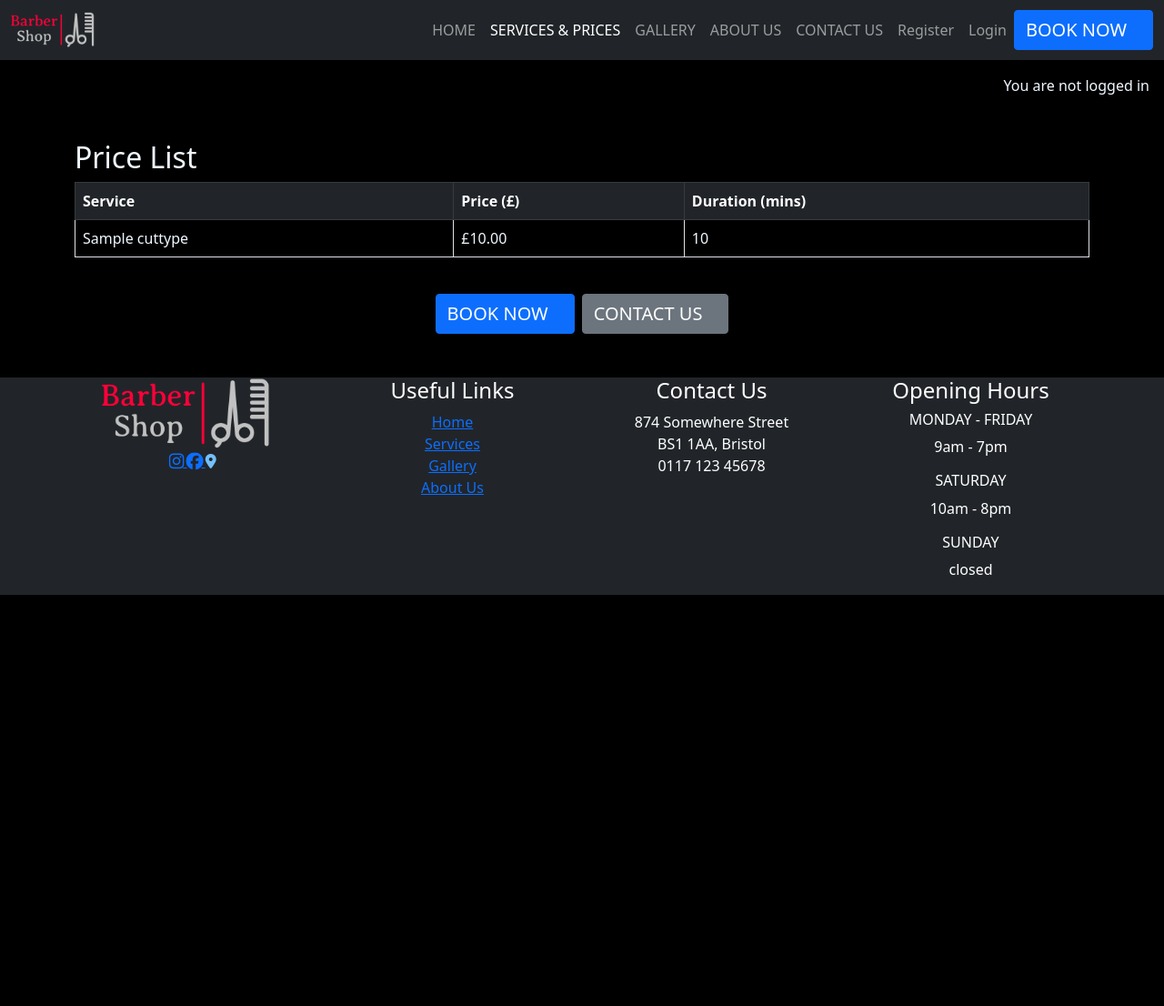
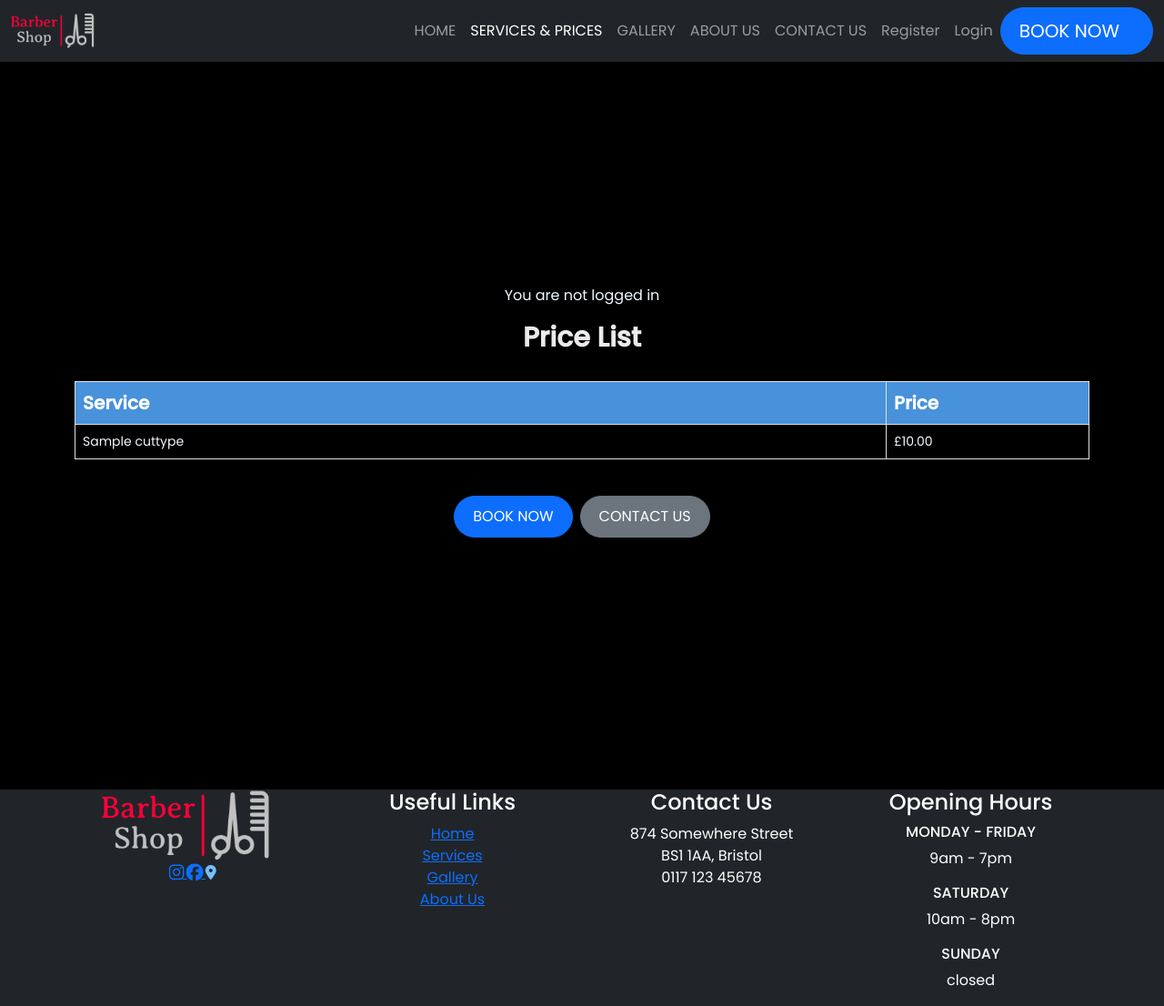
Before and after one commit to huss-al/barber_booking, a Django app: page /services/ in a window 1280 px wide. Shown: the whole page at 91% size. Before the commit the page ends 654 px from the top, so only its background shows below. Run offline with Django 4.2, Linux system fonts and the light colour scheme; tables that the repository leaves empty hold one stand-in row (values such as "Sample post"); some libraries are stand-ins or nearby versions.

Commit message:
styled the service page

```diff
--- a/home/templates/home/services.html
+++ b/home/templates/home/services.html
@@ -1,44 +1,27 @@
 {% extends 'base.html' %}
 {% load static %}
 
-{% block title %}
+{% block head_title %}
 Services and Prices
 {% endblock %}
 
 {% block content %}
 
-<style>
-    table {
-        width: 100%;
-        border-collapse: collapse;
-    }
-    th, td {
-        padding: 8px;
-        text-align: left;
-        border-bottom: 1px solid #ddd;
-    }
-    th {
-        background-color: #f2f2f2;
-    }
-</style>
-
-<div class="container mt-5 mb-5">
-    <h2>Price List</h2>
+    <div class="container mb-5">
+        <h2 class="text-center">Price List</h2>
         <div class="table-responsive">
             <table class="table table-striped table-bordered">
-            <thead class="table-dark">
+                <thead>
                     <tr>
-                    <th scope="col">Service</th>
-                    <th scope="col">Price (£)</th>
-                    <th scope="col">Duration (mins)</th> <!-- Added duration column -->
+                        <th scope="col" class="service-col">Service</th>
+                        <th scope="col">Price</th>
                     </tr>
                 </thead>
                 <tbody class="service-table">
                     {% for cut_type in cut_types %}
                     <tr>
-                    <td>{{ cut_type.name }}</td>
+                        <td class="service-col">{{ cut_type.name }}</td>
                         <td>£{{ cut_type.price }}</td>
-                    <td>{{ cut_type.duration }}</td>
                     </tr>
                     {% endfor %}
                 </tbody>
@@ -46,12 +29,119 @@ Services and Prices
         </div>
         <div class="d-flex justify-content-center mt-4">
             <button type="button" class="btn btn-primary me-2">
-            <a class="navbar-brand text-white" href="{% url 'booking-page' %}">BOOK NOW</a>
+                <a class="text-white" href="{% url 'booking-page' %}">BOOK NOW</a>
             </button>
             <button type="button" class="btn btn-secondary">
-            <a class="navbar-brand text-white" href="{% url 'contact_us-page' %}">CONTACT US</a>
+                <a class="text-white" href="{% url 'contact_us-page' %}">CONTACT US</a>
             </button>
         </div>
     </div>
 
+
+<style>
+    @import url('https://fonts.googleapis.com/css2?family=Poppins:wght@400;500&display=swap');
+
+    * {
+        margin: 0;
+        padding: 0;
+        box-sizing: border-box;
+        font-family: 'Poppins', sans-serif;
+    }
+
+    main {
+        display: flex;
+        flex-direction: column;
+        justify-content: center;
+        align-items: center;
+        min-height: 100vh;
+    }
+
+    thead {
+    background-color: #4891db; /* Change to your desired background color */
+    color: white; /* Change to your desired text color */
+}
+
+    .service-col {
+        width: 80%; /* Adjust this value as needed */
+    }
+
+    h2 {
+        color: #edeaea;
+        font-size: 30px;
+        font-weight: 600;
+        margin-bottom: 30px;
+    }
+
+    table {
+        width: 100%;
+        border-collapse: collapse;
+    }
+
+    th, td {
+        padding: 15px;
+        text-align: left;
+        border-bottom: 1px solid #ddd;
+    }
+
+    th {
+        font-size: 20px;
+        font-weight: 600;
+        color: white;
+    }
+
+    td {
+        font-size: 14px;
+        font-weight: 400;
+    }
+
+    .btn-primary, .btn-secondary {
+        border-radius: 30px;
+        padding: 10px 20px;
+        font-size: 16px;
+    }
+
+    .btn-primary a, .btn-secondary a {
+        color: #fff;
+        text-decoration: none;
+    }
+
+    .btn-primary a:hover, .btn-secondary a:hover {
+        text-decoration: none;
+    }
+
+    .table-responsive {
+        margin-top: 20px;
+    }
+
+    .d-flex {
+        margin-top: 40px;
+    }
+
+    /* Media queries for responsiveness */
+    @media (max-width: 768px) {
+        th, td {
+            padding: 10px;
+        }
+
+        .btn-primary, .btn-secondary {
+            font-size: 14px;
+            padding: 8px 15px;
+        }
+    }
+
+    @media (max-width: 576px) {
+        th, td {
+            padding: 8px;
+        }
+
+        th {
+            font-size: 14px;
+        }
+
+        .btn-primary, .btn-secondary {
+            font-size: 12px;
+            padding: 6px 10px;
+        }
+    }
+</style>
 {% endblock %}
```
Lines whose indentation alone changed are shown as unchanged.
